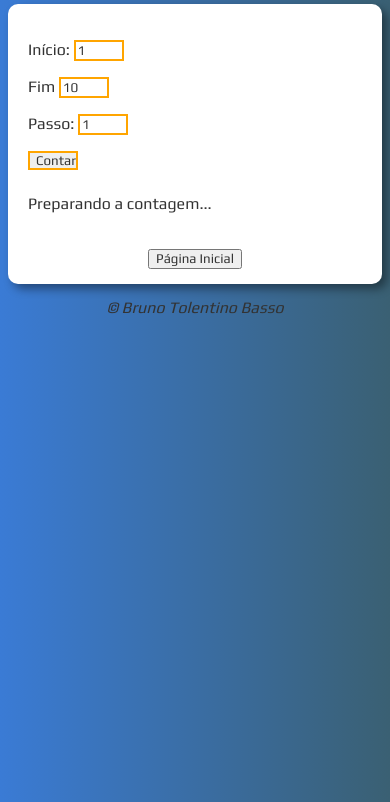
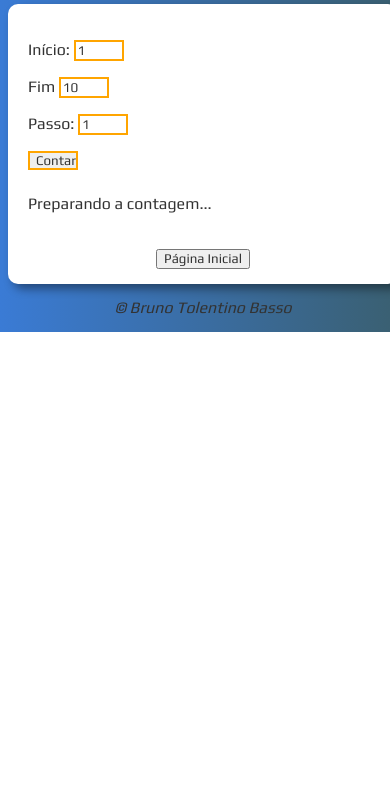
Before and after one commit to BrunoTolentino/Portifolio-JS, a plain HTML site: page Projetos/Contador/Contador.html in a window 390 px wide. Shown: the part 71-873 px from the top of the page. After the commit the page ends 844 px from the top, so only its background shows below. Drawn offline with Linux system fonts and the light colour scheme.

Commit message:
Fix Body width & height

```diff
--- a/Projetos/Analisador de Números/estilo.css
+++ b/Projetos/Analisador de Números/estilo.css
@@ -44,3 +44,12 @@ div#show{
     color: inherit;
     text-decoration: none;
 }
+@media (max-width:900px) {
+    html{
+        overflow: scroll;
+    }
+    body{
+        height: 100%;
+        width: 100%;
+    }
+}
--- a/Projetos/Contador/estilo.css
+++ b/Projetos/Contador/estilo.css
@@ -47,3 +47,13 @@ input{
     margin: 1rem auto 0;
 
 }
+
+@media (max-width:900px) {
+    html{
+        overflow: scroll;
+    }
+    body{
+        height: 100%;
+        width: 100%;
+    }
+}
--- a/Projetos/Gerador de Tabuada/estilo.css
+++ b/Projetos/Gerador de Tabuada/estilo.css
@@ -55,3 +55,13 @@ div#res > p{
     color: inherit;
     text-decoration: none;
 }
+
+@media (max-width:900px) {
+    html{
+        overflow: scroll;
+    }
+    body{
+        height: 100%;
+        width: 100%;
+    }
+}
--- a/Projetos/Hora do Dia/estilo.css
+++ b/Projetos/Hora do Dia/estilo.css
@@ -46,3 +46,13 @@ img#img{
     color: inherit;
     text-decoration: none;
 }
+
+@media (max-width:900px) {
+    html{
+        overflow: scroll;
+    }
+    body{
+        height: 100%;
+        width: 100%;
+    }
+}
--- a/Projetos/Verificador de Idade/estilo.css
+++ b/Projetos/Verificador de Idade/estilo.css
@@ -45,3 +45,13 @@ img{
     color: inherit;
     text-decoration: none;
 }
+
+@media (max-width:900px) {
+    html{
+        overflow: scroll;
+    }
+    body{
+        height: 100%;
+        width: 100%;
+    }
+}
```
